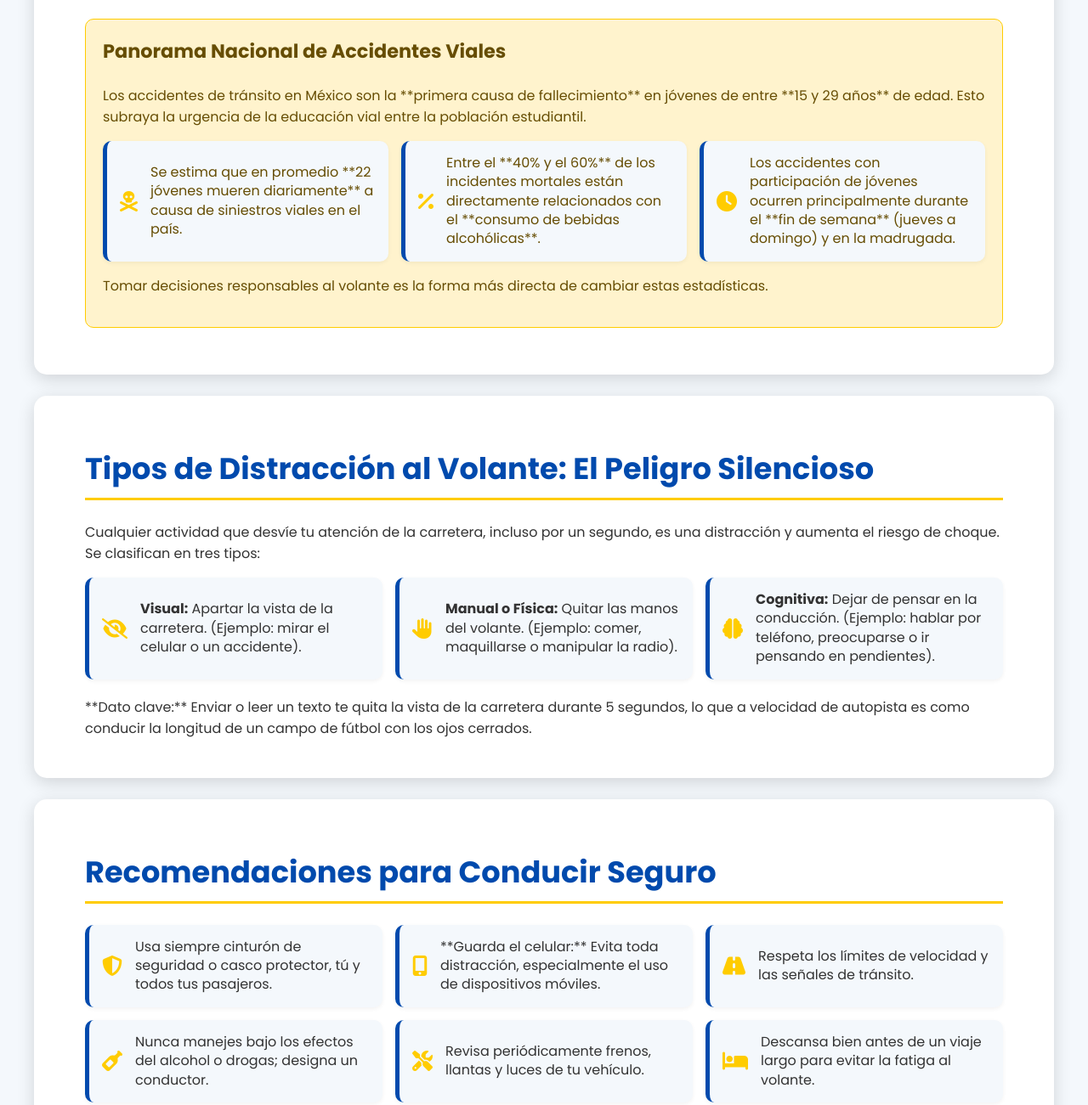
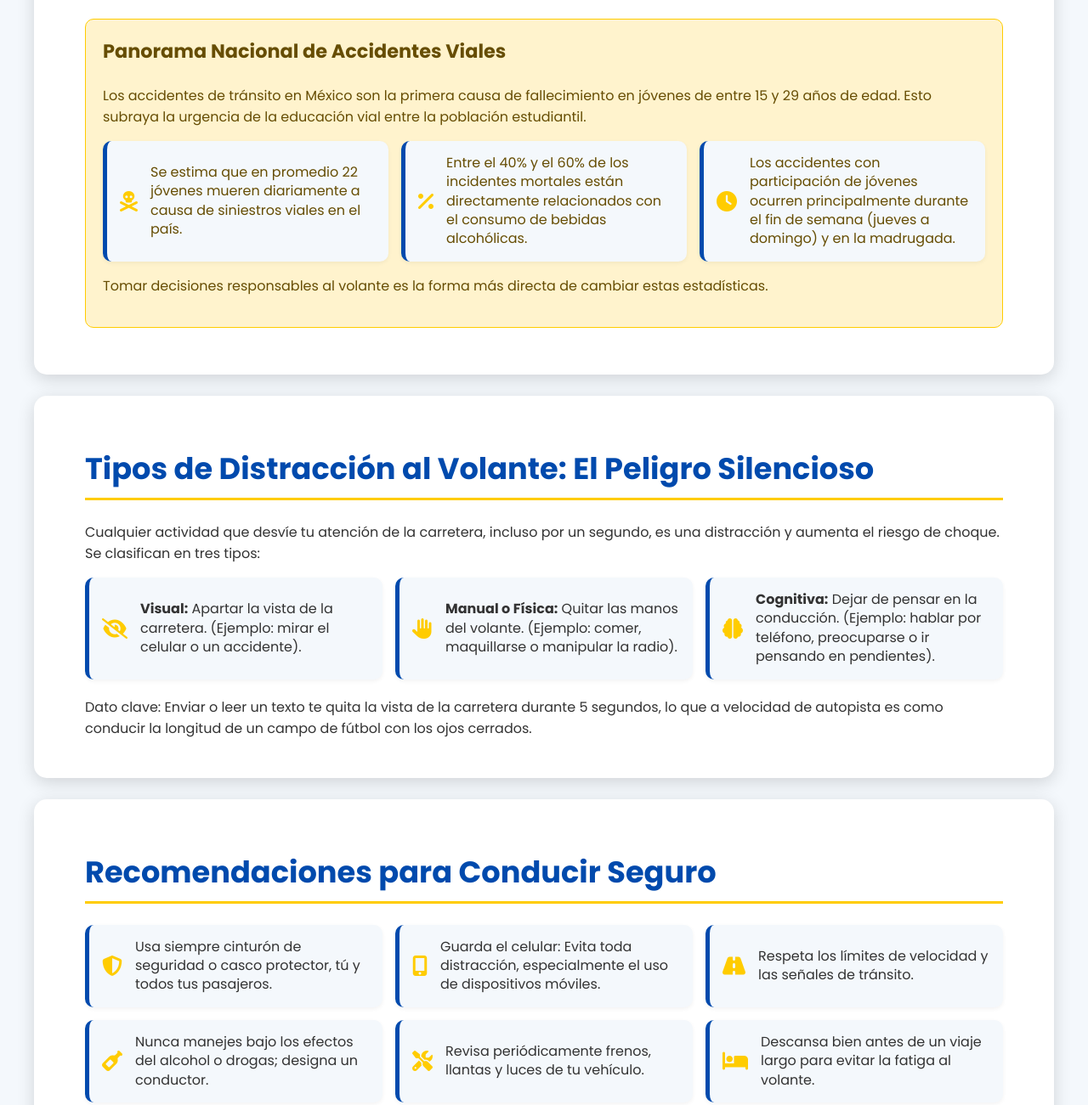
Before and after one commit to KellyE528/Proyecto_PEC, a plain HTML site: page index.html in a window 1280 px wide. Shown: the part 1584-2885 px from the top of the page at 85% size. Drawn offline with Linux system fonts and the light colour scheme.

```diff
--- a/index.html
+++ b/index.html
@@ -306,11 +306,11 @@
     <h2>¿Por qué es importante? Datos que Salvan Vidas</h2>
     <div class="datos-duros">
         <h3>Panorama Nacional de Accidentes Viales</h3>
-        <p>Los accidentes de tránsito en México son la **primera causa de fallecimiento** en jóvenes de entre **15 y 29 años** de edad. Esto subraya la urgencia de la educación vial entre la población estudiantil.</p>
+        <p>Los accidentes de tránsito en México son la primera causa de fallecimiento en jóvenes de entre 15 y 29 años de edad. Esto subraya la urgencia de la educación vial entre la población estudiantil.</p>
         <ul>
-            <li><i class="fas fa-skull-crossbones"></i> Se estima que en promedio **22 jóvenes mueren diariamente** a causa de siniestros viales en el país.</li>
-            <li><i class="fas fa-percentage"></i> Entre el **40% y el 60%** de los incidentes mortales están directamente relacionados con el **consumo de bebidas alcohólicas**.</li>
-            <li><i class="fas fa-clock"></i> Los accidentes con participación de jóvenes ocurren principalmente durante el **fin de semana** (jueves a domingo) y en la madrugada.</li>
+            <li><i class="fas fa-skull-crossbones"></i> Se estima que en promedio 22 jóvenes mueren diariamente a causa de siniestros viales en el país.</li>
+            <li><i class="fas fa-percentage"></i> Entre el 40% y el 60% de los incidentes mortales están directamente relacionados con el consumo de bebidas alcohólicas.</li>
+            <li><i class="fas fa-clock"></i> Los accidentes con participación de jóvenes ocurren principalmente durante el fin de semana (jueves a domingo) y en la madrugada.</li>
         </ul>
         <p>Tomar decisiones responsables al volante es la forma más directa de cambiar estas estadísticas.</p>
     </div>
@@ -339,7 +339,7 @@
         </div>
       </li>
     </ul>
-    <p style="margin-top: 20px;">**Dato clave:** Enviar o leer un texto te quita la vista de la carretera durante 5 segundos, lo que a velocidad de autopista es como conducir la longitud de un campo de fútbol con los ojos cerrados.</p>
+    <p style="margin-top: 20px;">Dato clave: Enviar o leer un texto te quita la vista de la carretera durante 5 segundos, lo que a velocidad de autopista es como conducir la longitud de un campo de fútbol con los ojos cerrados.</p>
   </section>
 
 
@@ -347,7 +347,7 @@
     <h2>Recomendaciones para Conducir Seguro</h2>
     <ul>
       <li><i class="fas fa-shield-alt"></i> Usa siempre cinturón de seguridad o casco protector, tú y todos tus pasajeros.</li>
-      <li><i class="fas fa-mobile-alt"></i> **Guarda el celular:** Evita toda distracción, especialmente el uso de dispositivos móviles.</li>
+      <li><i class="fas fa-mobile-alt"></i> Guarda el celular: Evita toda distracción, especialmente el uso de dispositivos móviles.</li>
       <li><i class="fas fa-road"></i> Respeta los límites de velocidad y las señales de tránsito.</li>
       <li><i class="fas fa-wine-bottle"></i> Nunca manejes bajo los efectos del alcohol o drogas; designa un conductor.</li>
       <li><i class="fas fa-tools"></i> Revisa periódicamente frenos, llantas y luces de tu vehículo.</li>
```
